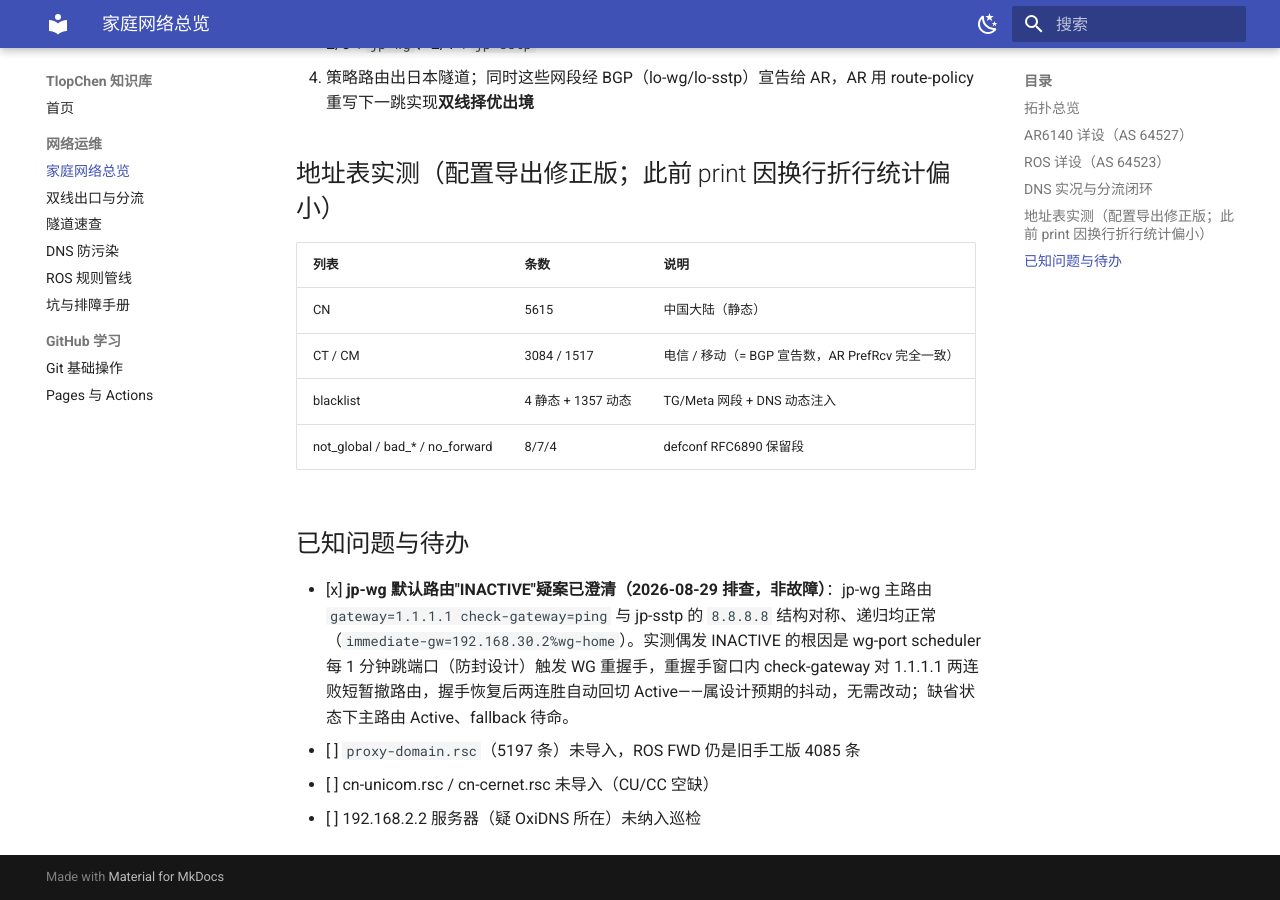
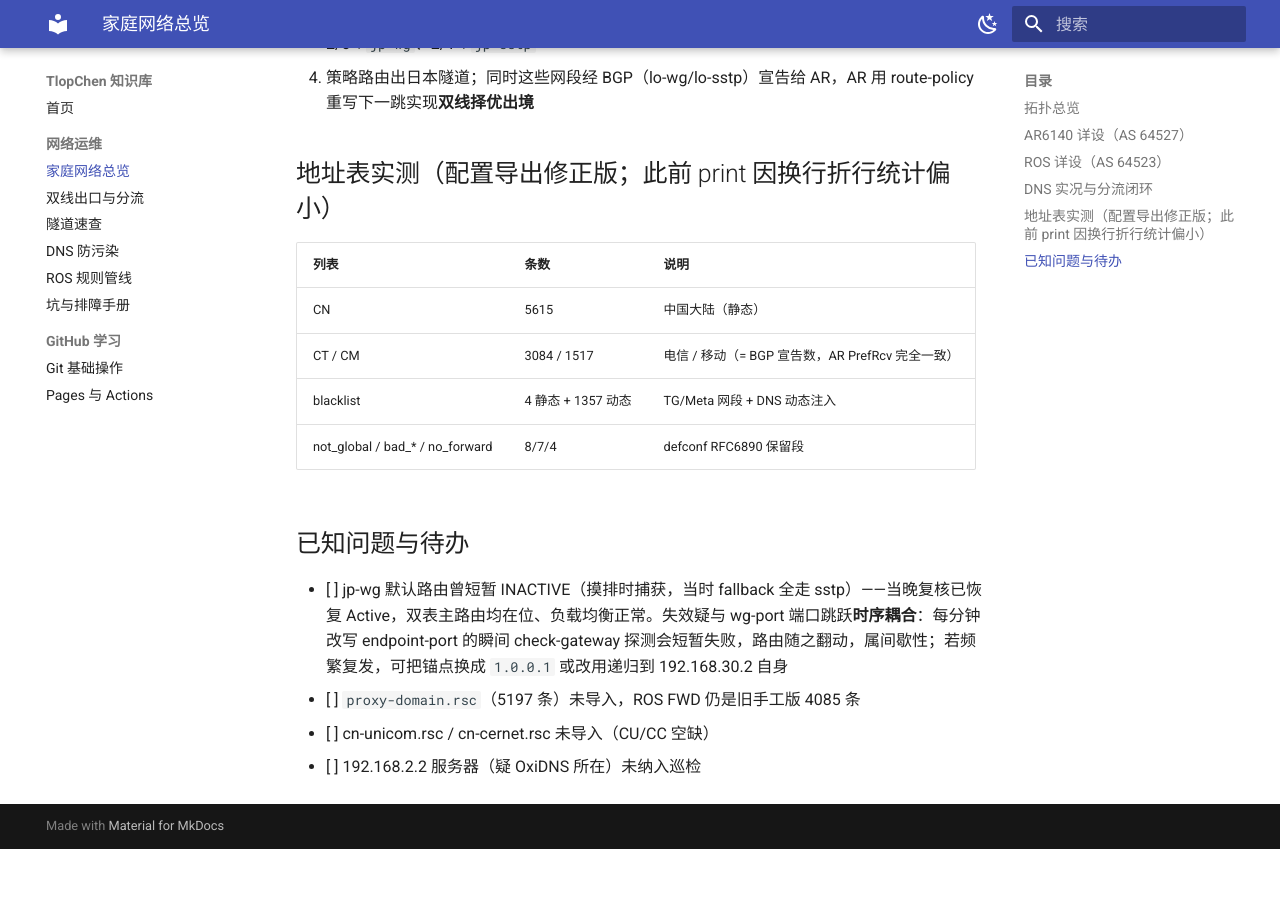
Before and after one commit to TlopChen/wiki, an MkDocs documentation site: the page built from docs/network/home-lab.md, in a window 1280 px wide and 900 px high, scrolled down 2042 px. Built offline with MkDocs 1.6.1 and Material for MkDocs 9.7.7, drawn with Linux system fonts in a browser that asks for light colours; after the commit the page ends 2891 px from its top, so only the background shows below that.

Commit message:
home-lab：jp-wg 路由失效定性为端口跳跃时序耦合的间歇翻动（已自愈，负载均衡正常）

```diff
--- a/docs/network/home-lab.md
+++ b/docs/network/home-lab.md
@@ -60,7 +60,7 @@
 
 ## 已知问题与待办
 
-- [x] **jp-wg 默认路由"INACTIVE"疑案已澄清（2026-08-29 排查，非故障）**：jp-wg 主路由 `gateway=1.1.1.1 check-gateway=ping` 与 jp-sstp 的 `8.8.8.8` 结构对称、递归均正常（`immediate-gw=192.168.30.2%wg-home`）。实测偶发 INACTIVE 的根因是 wg-port scheduler 每 1 分钟跳端口（防封设计）触发 WG 重握手，重握手窗口内 check-gateway 对 1.1.1.1 两连败短暂撤路由，握手恢复后两连胜自动回切 Active——属设计预期的抖动，无需改动；缺省状态下主路由 Active、fallback 待命。
+- [ ] jp-wg 默认路由曾短暂 INACTIVE（摸排时捕获，当时 fallback 全走 sstp）——当晚复核已恢复 Active，双表主路由均在位、负载均衡正常。失效疑与 wg-port 端口跳跃**时序耦合**：每分钟改写 endpoint-port 的瞬间 check-gateway 探测会短暂失败，路由随之翻动，属间歇性；若频繁复发，可把锚点换成 `1.0.0.1` 或改用递归到 192.168.30.2 自身
 - [ ] `proxy-domain.rsc`（5197 条）未导入，ROS FWD 仍是旧手工版 4085 条
 - [ ] cn-unicom.rsc / cn-cernet.rsc 未导入（CU/CC 空缺）
 - [ ] 192.168.2.2 服务器（疑 OxiDNS 所在）未纳入巡检
```
